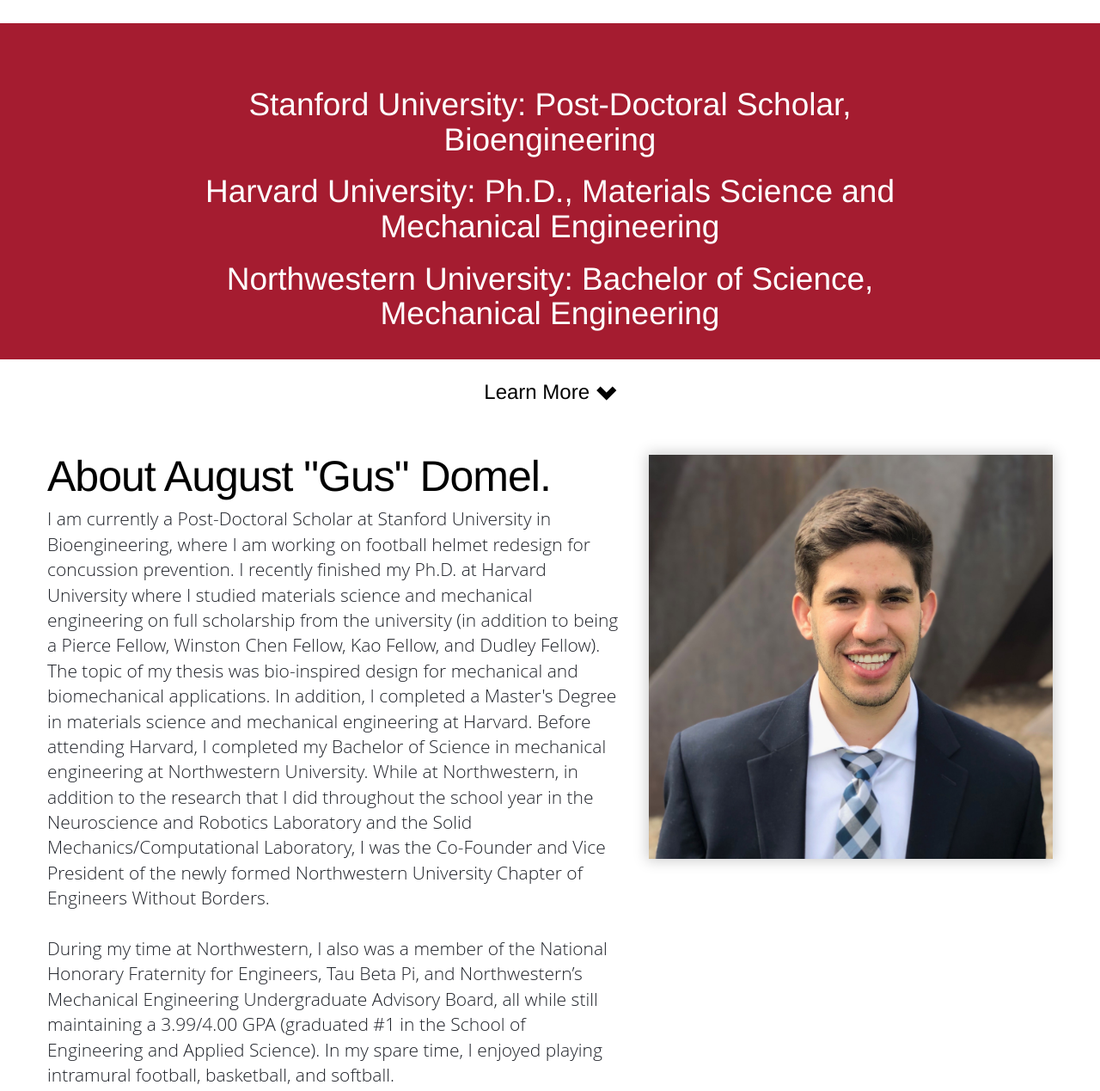
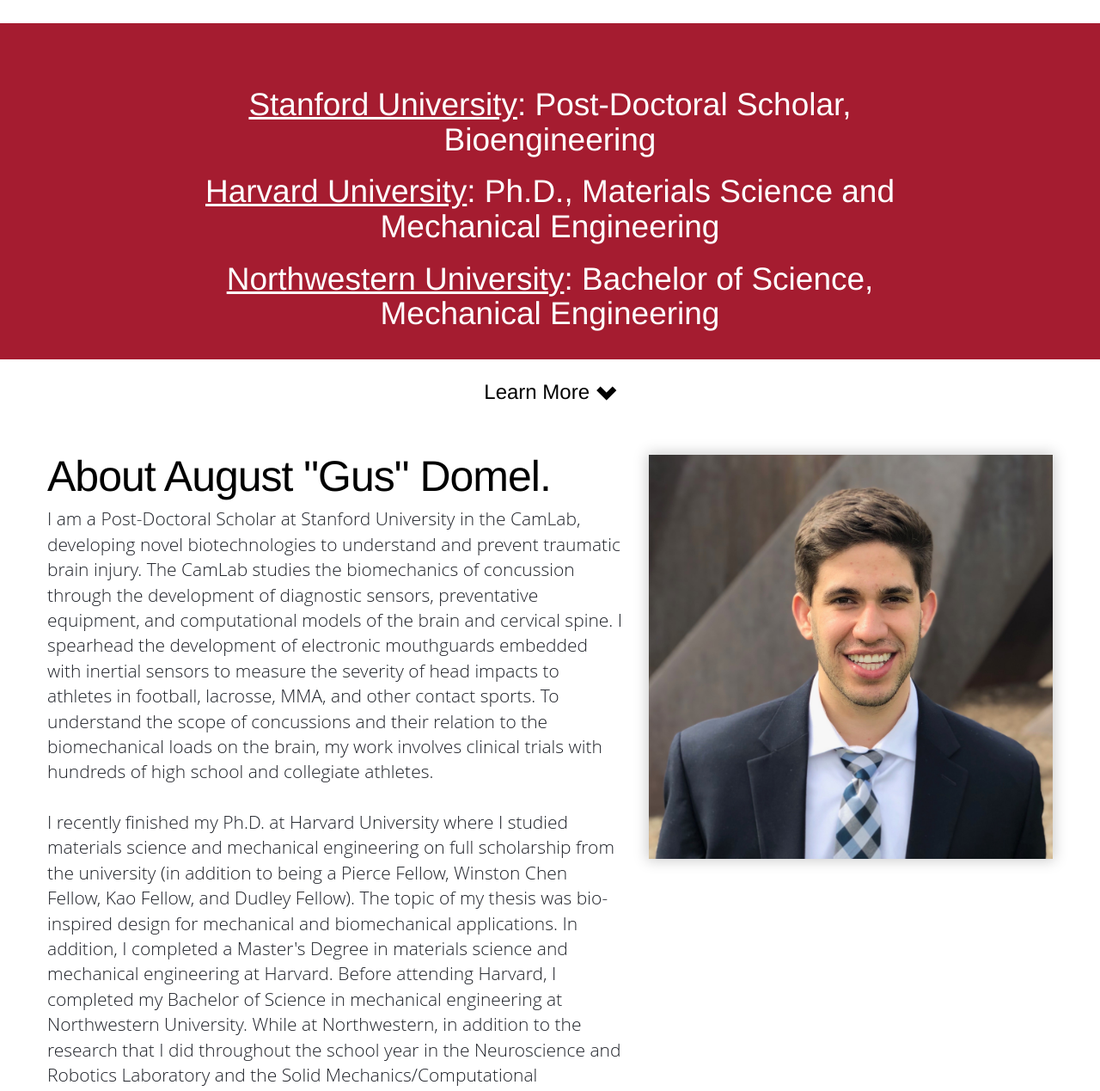
Before and after one commit to gdomel/gdomel.github.io, a plain HTML site: page index.html in a window 1280 px wide. Shown: the part 131-1400 px from the top of the page at 86% size. Drawn offline with nearby package versions, Linux system fonts and the light colour scheme.

Commit message:
Update index.html

```diff
--- a/index.html
+++ b/index.html
@@ -33,9 +33,9 @@
     <div class="container text-center">
       <div class="row text-center">
         <div class="col-md-10 col-md-offset-1 gd-main-section-copy">
-          <h2>Stanford University: Post-Doctoral Scholar, Bioengineering</h2>
-          <h2>Harvard University: Ph.D., Materials Science and Mechanical Engineering</h2>
-          <h2>Northwestern University: Bachelor of Science, Mechanical Engineering</h2>
+          <h2><u>Stanford University</u>: Post-Doctoral Scholar, Bioengineering</h2>
+          <h2><u>Harvard University</u>: Ph.D., Materials Science and Mechanical Engineering</h2>
+          <h2><u>Northwestern University</u>: Bachelor of Science, Mechanical Engineering</h2>
         </div>
       </div>
     </div>
@@ -58,7 +58,9 @@
         </div>
         <div class="col-md-7">
           <h2 class="featurette-heading">About August "Gus" Domel.</h2>
-          <p class="lead">I am currently a Post-Doctoral Scholar at Stanford University in Bioengineering, where I am working on football helmet redesign for concussion prevention. I recently finished my Ph.D. at Harvard University where I studied materials science and mechanical engineering on full scholarship from the university (in addition to being a Pierce Fellow, Winston Chen Fellow, Kao Fellow, and Dudley Fellow). The topic of my thesis was bio-inspired design for mechanical and biomechanical applications. In addition, I completed a Master's Degree in materials science and mechanical engineering at Harvard. Before attending Harvard, I completed my Bachelor of Science in mechanical engineering at Northwestern University. While at Northwestern, in addition to the research that I did throughout the school year in the Neuroscience and Robotics Laboratory and the Solid Mechanics/Computational Laboratory, I was the Co-Founder and Vice President of the newly formed Northwestern University Chapter of Engineers Without Borders.
+          <p class="lead">I am a Post-Doctoral Scholar at Stanford University in the CamLab, developing novel biotechnologies to understand and prevent traumatic brain injury. The CamLab studies the biomechanics of concussion through the development of diagnostic sensors, preventative equipment, and computational models of the brain and cervical spine. I spearhead the development of electronic mouthguards embedded with inertial sensors to measure the severity of head impacts to athletes in football, lacrosse, MMA, and other contact sports. To understand the scope of concussions and their relation to the biomechanical loads on the brain, my work involves clinical trials with hundreds of high school and collegiate athletes.
+<br /><br />
+I recently finished my Ph.D. at Harvard University where I studied materials science and mechanical engineering on full scholarship from the university (in addition to being a Pierce Fellow, Winston Chen Fellow, Kao Fellow, and Dudley Fellow). The topic of my thesis was bio-inspired design for mechanical and biomechanical applications. In addition, I completed a Master's Degree in materials science and mechanical engineering at Harvard. Before attending Harvard, I completed my Bachelor of Science in mechanical engineering at Northwestern University. While at Northwestern, in addition to the research that I did throughout the school year in the Neuroscience and Robotics Laboratory and the Solid Mechanics/Computational Laboratory, I was the Co-Founder and Vice President of the newly formed Northwestern University Chapter of Engineers Without Borders.
 <br /><br />
 During my time at Northwestern, I also was a member of the National Honorary Fraternity for Engineers, Tau Beta Pi, and Northwestern’s Mechanical Engineering Undergraduate Advisory Board, all while still maintaining a 3.99/4.00 GPA (graduated #1 in the School of Engineering and Applied Science). In my spare time, I enjoyed playing intramural football, basketball, and softball.
 <br /><br />
```
